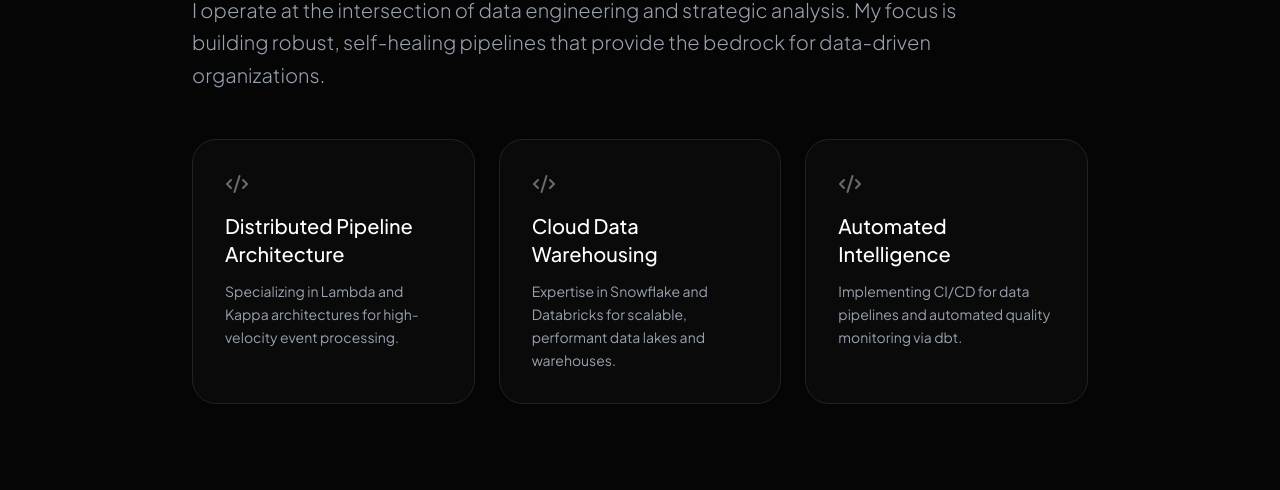
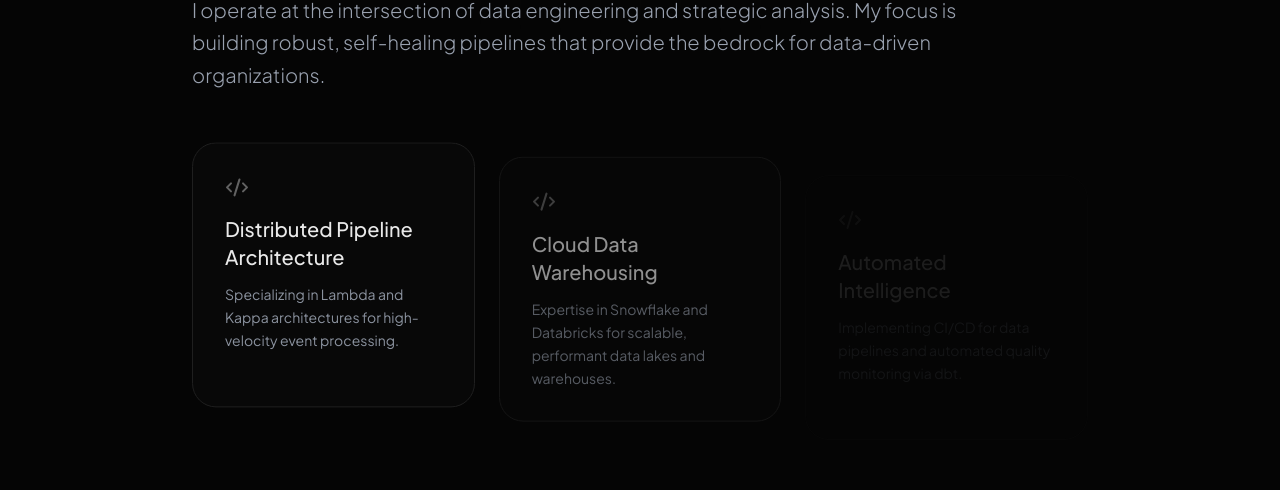
Before and after one commit to harshithsai/Sai-Harshith-Chelmela_Data-Engineer-portfolio, a React (Vite) app: page / in a window 1280 px wide. Shown: the part 1371-1861 px from the top of the page. Built offline with nearby package versions, Linux system fonts and the light colour scheme.

Commit message:
refactor: Update README and component animations
Revise README with a new banner image and local setup instructions. Enhance component animations for smoother visual transitions and improved user experience.

```diff
--- a/src/components/Readme.tsx
+++ b/src/components/Readme.tsx
@@ -45,9 +45,10 @@ export default function Readme() {
         <div className="max-w-4xl mx-auto relative z-10">
           <div className="space-y-12">
             <motion.div
-              initial={{ opacity: 0, x: -20 }}
-              whileInView={{ opacity: 1, x: 0 }}
-              viewport={{ once: false }}
+              initial={{ opacity: 0, y: 30 }}
+              whileInView={{ opacity: 1, y: 0 }}
+              viewport={{ once: true, margin: "-100px" }}
+              transition={{ duration: 1.2, ease: [0.22, 1, 0.36, 1] }}
               className="space-y-6"
             >
               <h3 className="text-4xl md:text-6xl font-display text-white leading-tight">
@@ -64,11 +65,15 @@ export default function Readme() {
               {highlights.map((item, i) => (
                 <motion.div
                   key={item.title}
-                  initial={{ opacity: 0, y: 20 }}
+                  initial={{ opacity: 0, y: 40 }}
                   whileInView={{ opacity: 1, y: 0 }}
-                  viewport={{ once: false }}
-                  transition={{ delay: i * 0.1 }}
-                  className="p-8 rounded-3xl border border-brand-border bg-white/[0.02] hover:bg-white/[0.04] transition-colors group"
+                  viewport={{ once: true, margin: "-50px" }}
+                  transition={{
+                    duration: 1.5,
+                    delay: 0.2 + (i * 0.2),
+                    ease: [0.22, 1, 0.36, 1]
+                  }}
+                  className="p-8 rounded-3xl border border-brand-border bg-white/[0.02] hover:bg-white/[0.04] transition-all duration-700 group"
                 >
                   <Code2 className="text-brand-accent/40 group-hover:text-brand-accent transition-colors mb-4" size={24} />
                   <h4 className="text-xl text-white font-medium mb-3">{item.title}</h4>
```
Also changed, not shown: 1 other file (tests, documents, lock files or other folders).
